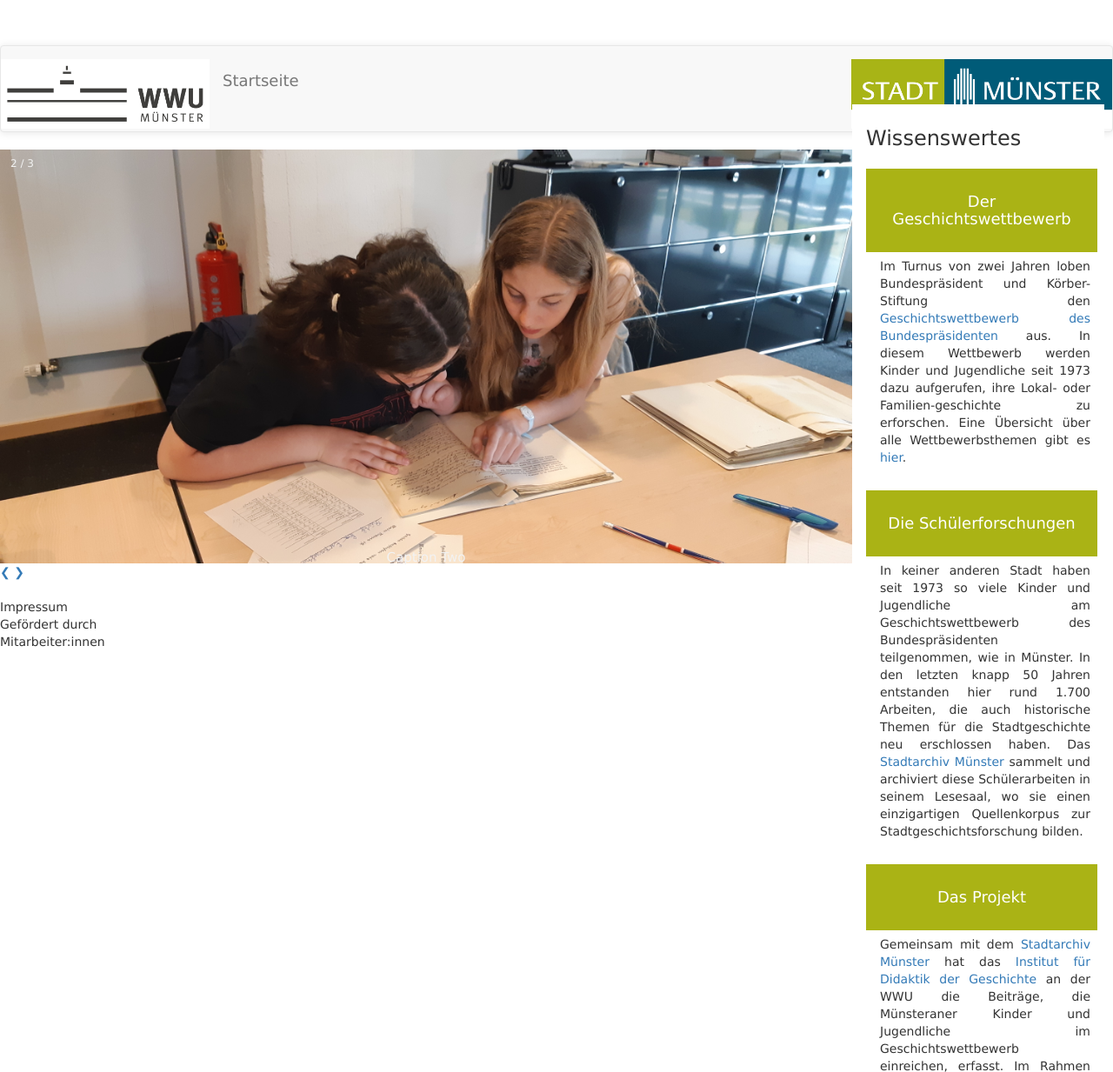
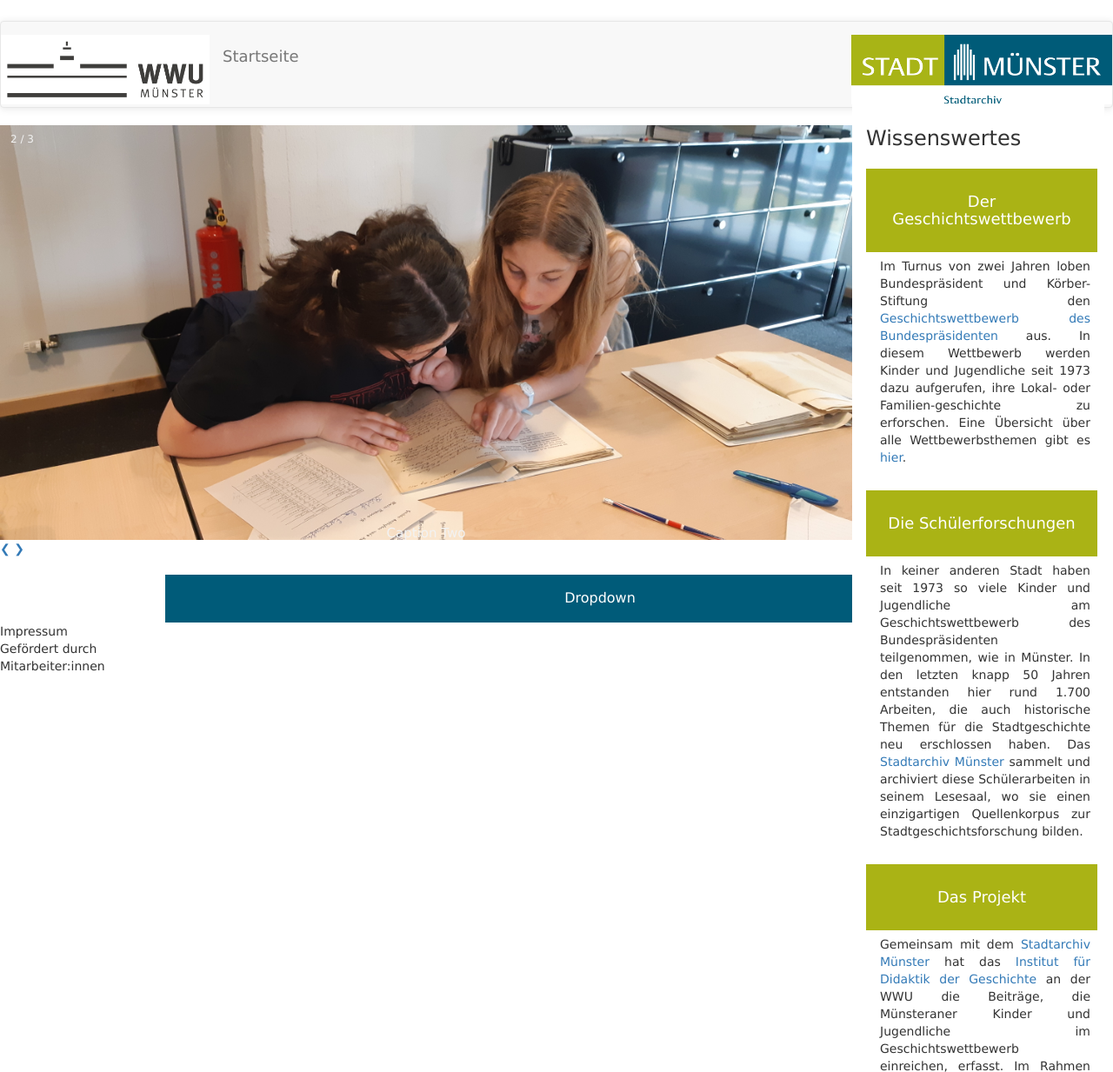
Before and after one commit to codeformuenster/schueler-geschichtswettbewerb-muenster, a Django app: page /karte/wettbewerbe in a window 1280 px wide. Shown: the top 1233 px of the page at 87% size. Run offline with Django 3.2, Linux system fonts and the light colour scheme; data comes from the database, SQL or seed files in the repository; some libraries are stand-ins or nearby versions.

Commit message:
add competition overview dropdown menu

```diff
--- a/Website/geschichtswettbewerb/karte/filters.py
+++ b/Website/geschichtswettbewerb/karte/filters.py
@@ -17,8 +17,8 @@ class OrtFilter(django_filters.FilterSet):
                                 |Q(regest__icontains=value)
                                 |Q(signatur__icontains=value)
                                 |Q(persoenlichkeiten__name__icontains=value)
-                                |Q(typ__icontains=value)
-                                |Q(wettbewerb__icontains=value)
+                                #|Q(typ__icontains=value)
+                                #|Q(wettbewerb__icontains=value)
                                 |Q(ort__ortbezeichnung__icontains=value)
                                 |Q(institutionen__name__icontains=value)
                                 |Q(grundlagen__name__icontains=value))
--- a/Website/geschichtswettbewerb/karte/templates/competition_list.html
+++ b/Website/geschichtswettbewerb/karte/templates/competition_list.html
@@ -75,6 +75,55 @@ img {vertical-align: middle;}
 @media only screen and (max-width: 300px) {
   .text {font-size: 11px}
 }
+
+
+
+/* Dropdown Button */
+.dropbtn {
+ background-color: #005b79;
+ color: white;
+ padding: 16px;
+ font-size: 16px;
+ width: 1000px;
+ margin-left: auto;
+ border: none;
+ align-items: center;
+ justify-content: center;
+ margin-left: 190px;
+}
+
+/* The container <div> - needed to position the dropdown content */
+.dropdown {
+ position: relative;
+ display: inline-block;
+}
+
+/* Dropdown Content (Hidden by Default) */
+.dropdown-content {
+ display: none;
+ position: absolute;
+ background-color: white;
+ width: 1000px;
+ box-shadow: 0px 8px 16px 0px rgba(0,0,0,0.2);
+ z-index: 1;
+ margin-left: 190px;
+
+}
+
+/* Links inside the dropdown */
+.dropdown-content a {
+ color: black;
+ padding: 12px 16px;
+ text-decoration: none;
+ display: block;
+}
+
+/* Change color of dropdown links on hover */
+.dropdown-content a:hover {background-color: #ddd;}
+
+/* Show the dropdown menu on hover */
+.dropdown:hover .dropdown-content {display: block;}
+
   </style>
 </head>
 <body>
@@ -137,5 +186,17 @@ img {vertical-align: middle;}
 <script src="{% static 'automatic_slideshow.js' %}"></script>
 
 </div>
+<div>
+  <div class="dropdown">
+   <button class="dropbtn">Dropdown</button>
+   <div class="dropdown-content">
+     {% for wettbewerb in object_list %}
+      <a href='wettbewerbe/{{wettbewerb.id}}'>{{wettbewerb}}</a>
+     {% endfor %}
+   </div>
+ </div>
+
+
+</div>
 </body>
 {% endblock %}
--- a/Website/geschichtswettbewerb/karte/templates/index.html
+++ b/Website/geschichtswettbewerb/karte/templates/index.html
@@ -38,7 +38,7 @@
          <div class="left-container">
            {% render_field filter.form.everything class="form-control" placeholder="Suche in über 1700 Schülerarbeiten..." %}
           <div class="left-container-buttons">
-           <button type="submit" class="btn btn-primary">
+           <button type="submit" class="btn btn-primary" name="submitted">
              <span class="glyphicon glyphicon-search"></span> Suche
            </button>
            <span>Oder gehe zur </span>
@@ -59,6 +59,8 @@
 
 
      <div style="height:  500px; overflow: auto;">
+       {% if filter.is_bound %}
+
      {% for beitrag in filter.qs %}
       <div class="resultDivTitle">
         {{ beitrag.signatur }}  - {{ beitrag.titel }}
@@ -78,6 +80,7 @@
      {% empty %}
 
      {% endfor %}
+     {% endif %}
 </div>
 </div>
 
--- a/Website/geschichtswettbewerb/karte/views.py
+++ b/Website/geschichtswettbewerb/karte/views.py
@@ -26,7 +26,11 @@ class StartView(generic.ListView):
     def get_context_data(self, **kwargs):
         """returns the data for the starting page"""
         context = super().get_context_data(**kwargs)
-        context['filter'] = SimpleFilter(self.request.GET, queryset=self.get_queryset())
+        submitted = 'submitted' in self.request.GET
+        data = self.request.GET if submitted else None
+        #context['filter'] = SimpleFilter(self.request.GET, queryset=self.get_queryset())
+        context['filter'] = SimpleFilter(data, queryset=self.get_queryset())
+
         return context
 
 
@@ -39,7 +43,13 @@ class PlaceMapView(generic.ListView):
         """returns the data for all place markers in a geojson file"""
         context = super().get_context_data(**kwargs)
         context['markers'] = json.loads(serialize('geojson', Ort.objects.all()))
-        context['filter'] = OrtFilter(self.request.GET, queryset=self.get_queryset())
+
+        submitted = 'submitted' in self.request.GET
+        data = self.request.GET if submitted else None
+
+        #context['filter'] = OrtFilter(self.request.GET, queryset=self.get_queryset())
+        context['filter'] = OrtFilter(data, queryset=self.get_queryset())
+
         return context
 
 class PlaceListView(generic.ListView):
```
Also changed, not shown: Website/geschichtswettbewerb/karte/templates/submission_detail.html (+8 -0 lines).
